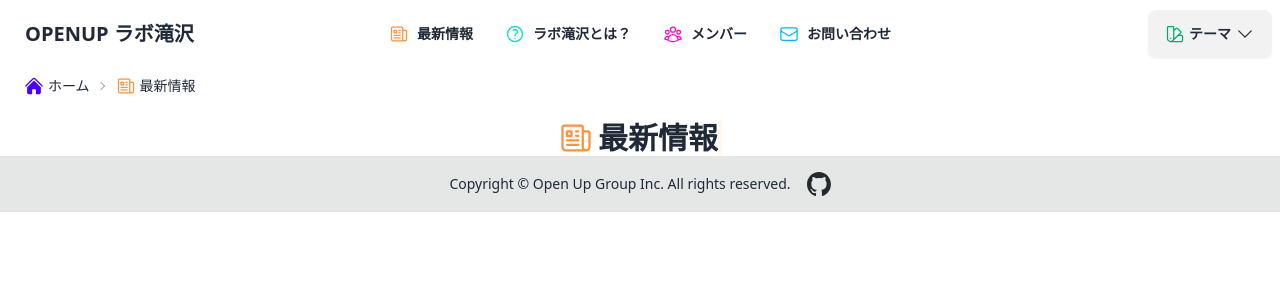
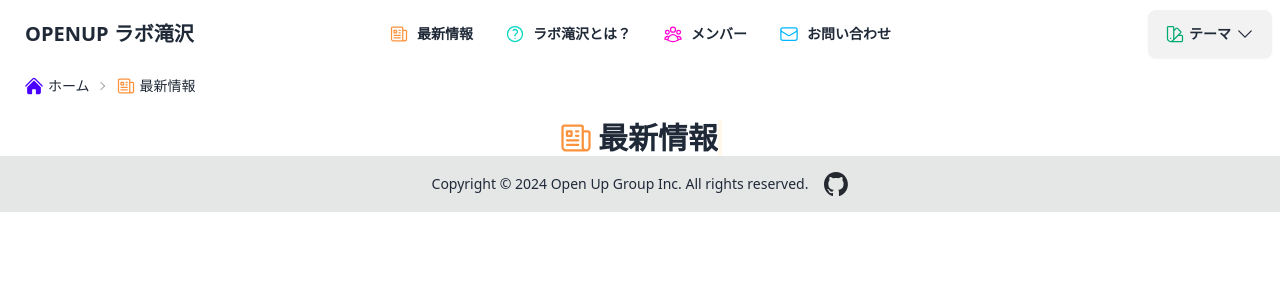
Before and after one commit to OpenUp-LabTakizawa/homepage, a Next.js app: page /info in a window 1280 px wide. Shown: the top 300 px of the page. Built offline with nearby package versions, Linux system fonts and the light colour scheme.

Commit message:
✨feat: add copyright year (#664)
* ✨feat: add copyright year

* [autofix.ci] apply automated fixes

---------

Co-authored-by: autofix-ci[bot] <114827586+autofix-ci[bot]@users.noreply.github.com>

```diff
--- a/app/components/layout/footer.tsx
+++ b/app/components/layout/footer.tsx
@@ -6,7 +6,10 @@ export function Footer(): JSX.Element {
   return (
     <footer className="bg-base-300 flex footer items-center justify-center p-4 text-base-content">
       <aside>
-        <p>Copyright © Open Up Group Inc. All rights reserved.</p>
+        <p>
+          Copyright © {new Date().getFullYear()} Open Up Group Inc. All rights
+          reserved.
+        </p>
       </aside>
       <nav>
         <Link
```
Also changed, not shown: 1 other file (tests, documents, lock files or other folders).
